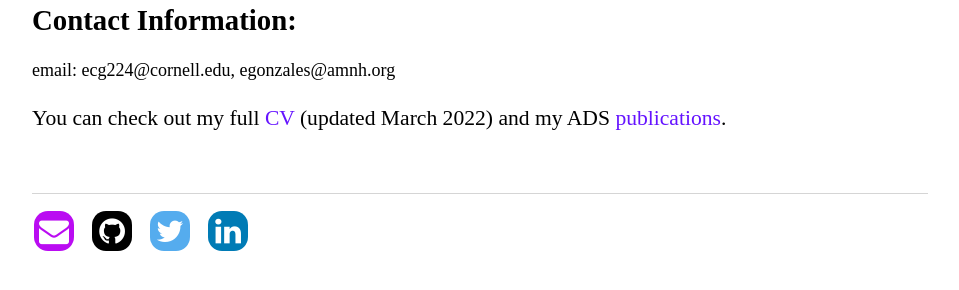
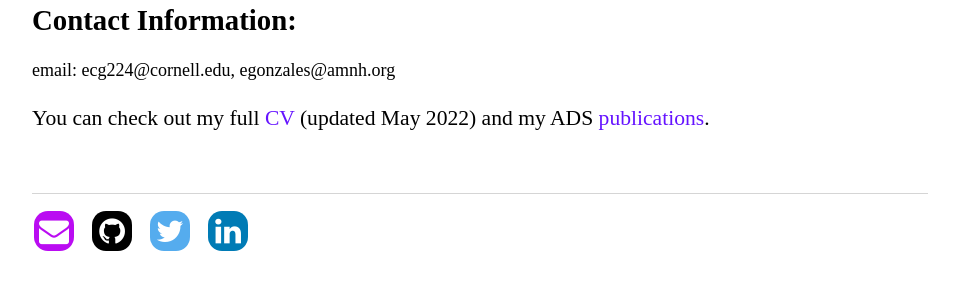
Before and after one commit to ECGonzales/ECGonzales.github.io, a Jekyll site: the page built from CV/index.html, in a window 1280 px wide. Shown: the part 353-643 px from the top of the page, without its empty margins (160-1119 px from the left). Built offline with Jekyll 4.4.1, drawn with Linux system fonts in a browser that asks for light colours.

Commit message:
Updated cv

```diff
--- a/CV/index.html
+++ b/CV/index.html
@@ -13,7 +13,7 @@
 		<!-- <p>phone: 212-213-7633 </br> UPDATE this?-->
 		email: ecg224@cornell.edu, egonzales@amnh.org</p>
 
-		<p> You can check out my full <a href="http:/ECGonzales.github.io/CV/CV_EileenGonzales.pdf" class="download" title="Download CV as PDF">CV</a> (updated March 2022) and my ADS <a href="https://ui.adsabs.harvard.edu/#search/q=orcid%3A0000-0003-4636-6676&sort=date%20desc%2C%20bibcode%20desc&p_=0">publications</a>.</p>
+		<p> You can check out my full <a href="http:/ECGonzales.github.io/CV/CV_EileenGonzales.pdf" class="download" title="Download CV as PDF">CV</a> (updated May 2022) and my ADS <a href="https://ui.adsabs.harvard.edu/#search/q=orcid%3A0000-0003-4636-6676&sort=date%20desc%2C%20bibcode%20desc&p_=0">publications</a>.</p>
 
 
 	</div>
```
Also changed, not shown: 1 other file.
